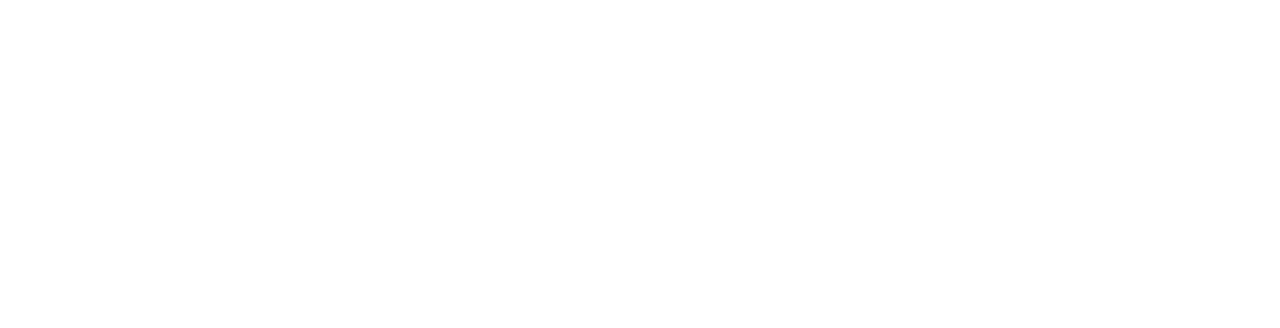
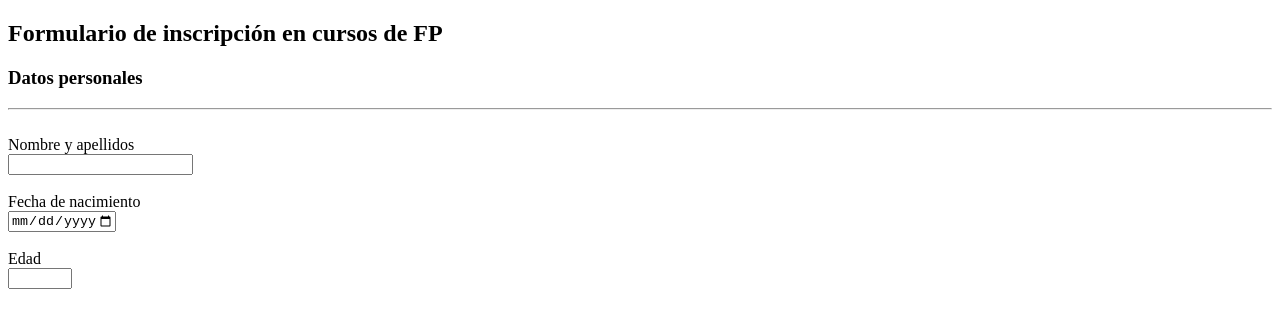
Before and after one commit to Carroo4/ProyectoGrupo3, a plain HTML site: page index.html in a window 1280 px wide. Drawn offline with Linux system fonts and the light colour scheme.

Commit message:
modificado de carro

```diff
--- a/index.html
+++ b/index.html
@@ -6,7 +6,15 @@
 </head>
 <body>
     <encabezado>
-        <!-- Grupo 1: Rellenar esta sección -->
+        <h2>Formulario de inscripción en cursos de FP</h2>
+			<form action="php/datos.php" method="post" id="formu" name="formu">
+			<h3>Datos personales</h3><hr><br>
+			<label for="nombre">Nombre y apellidos</label><br>
+			<input type="text" id="nombre" name="nombre" required ><br><br>
+			<label for="fecha">Fecha de nacimiento</label><br>
+			<input type="date" id="fecha" name="fecha" required min="1926-01-01" max="2008-12-31" ><br><br>
+			<label for="edad">Edad</label><br>
+			<input type="number" id="edad" name="edad" min="17" max="100" required ><br><br>
     </encabezado>
 
     <cuerpo>
```
